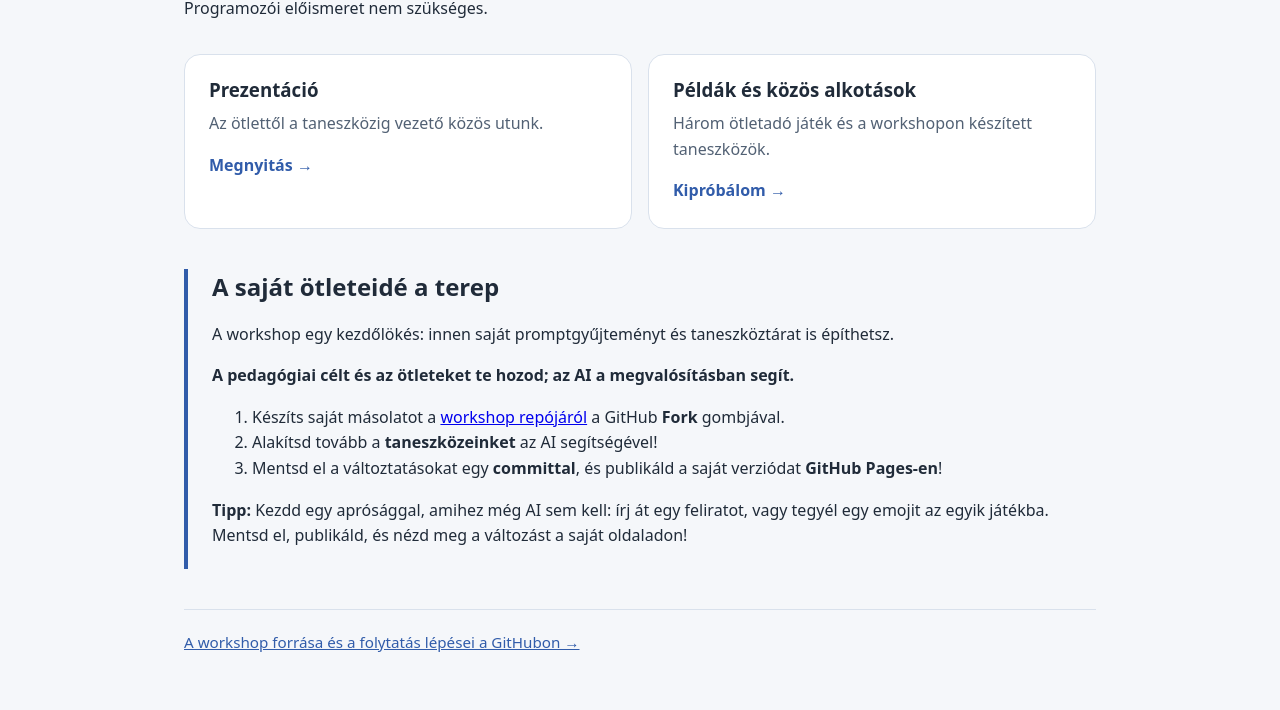
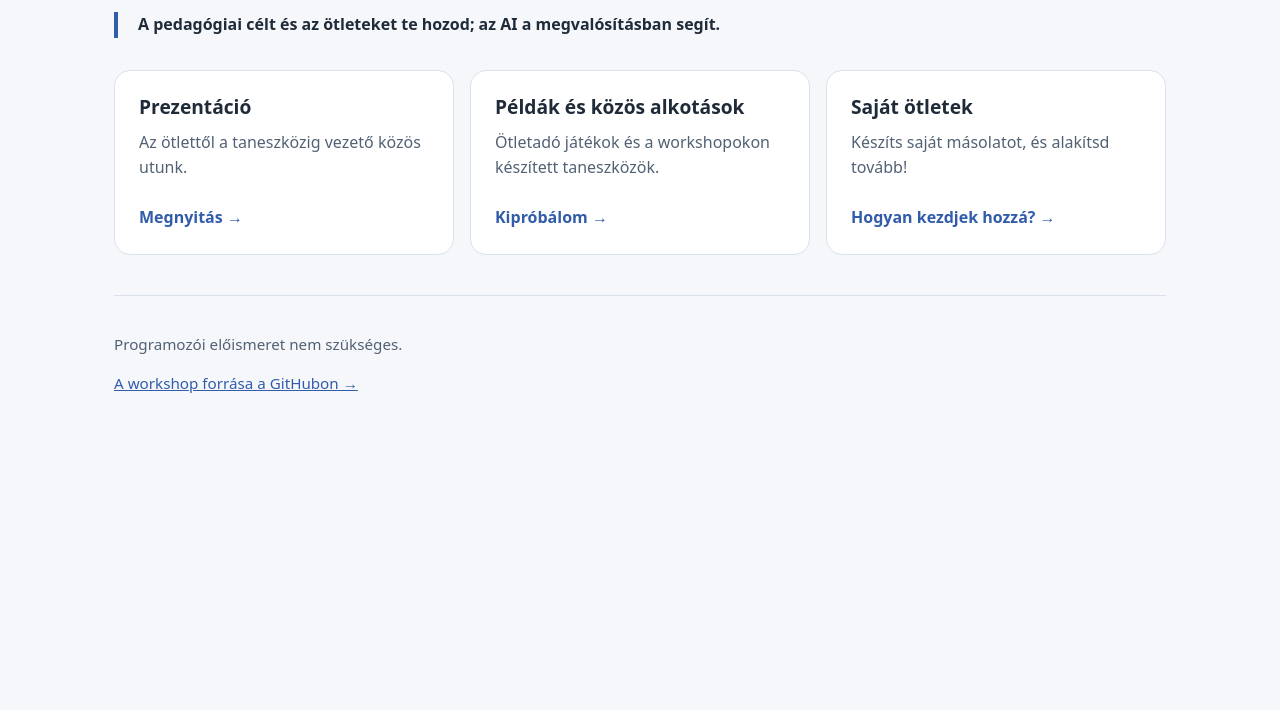
Before and after one commit to ezolmik/ai-taneszkoz-workshop, a plain HTML site: page index.html in a window 1280 px wide. Shown: the part 175-885 px from the top of the page. After the commit the page ends 800 px from the top, so only its background shows below. Drawn offline with Linux system fonts and the light colour scheme.

Commit message:
fix: index.html

```diff
--- a/index.html
+++ b/index.html
@@ -23,14 +23,13 @@
         }
 
         main {
-            max-width: 960px;
+            max-width: 1100px;
             margin: auto;
             padding: 56px 24px;
         }
 
         h1,
-        h2,
-        h3 {
+        h2 {
             line-height: 1.2;
         }
 
@@ -48,25 +47,21 @@
             font-size: 0.85rem;
         }
 
-        .subtitle {
-            font-size: 1.25rem;
+        .intro {
             color: #526174;
-            margin-top: 0;
-        }
-
-        .intro {
-            max-width: 720px;
         }
 
         .cards {
             display: grid;
-            grid-template-columns: repeat(2, minmax(0, 1fr));
+            grid-template-columns: repeat(3, minmax(0, 1fr));
             gap: 16px;
-            margin: 32px 0 40px;
+            margin: 32px 0;
         }
 
         .card {
-            display: block;
+            display: flex;
+            flex-direction: column;
+            min-width: 0;
             padding: 24px;
             background: white;
             color: inherit;
@@ -85,27 +80,27 @@
             outline-offset: 5px;
         }
 
-        .card h3 {
-            margin: 0 0 10px;
+        .card h2 {
+            margin: 0 0 12px;
+            font-size: 1.2rem;
         }
 
         .card p {
-            margin: 0 0 16px;
+            margin: 0 0 24px;
             color: #526174;
         }
 
         .go {
+            margin-top: auto;
             color: #315caa;
             font-weight: 650;
         }
 
-        .followup {
+        .mission {
+            margin: 32px 0;
+            padding-left: 20px;
             border-left: 4px solid #315caa;
-            padding: 4px 0 4px 24px;
-        }
-
-        .followup h2 {
-            margin-top: 0;
+            font-weight: 650;
         }
 
         footer {
@@ -119,7 +114,13 @@
             color: #315caa;
         }
 
-        @media (max-width: 600px) {
+        @media (max-width: 850px) {
+            .cards {
+                grid-template-columns: repeat(2, minmax(0, 1fr));
+            }
+        }
+
+        @media (max-width: 560px) {
             main {
                 padding: 32px 20px;
             }
@@ -136,61 +137,37 @@
         <header>
             <div class="eyebrow">Workshop · közös alkotás</div>
             <h1>Ötletből kattintható taneszköz</h1>
+        </header>
 
-            <div class="intro">
-                <p>Programozói előismeret nem szükséges.</p>
-            </div>
-        </header>
+        <p class="mission">
+            A pedagógiai célt és az ötleteket te hozod;
+            az AI a megvalósításban segít.
+        </p>
 
         <nav aria-label="A workshop anyagai" class="cards">
             <a class="card" href="prezentacio/index.html">
-                <h3>Prezentáció</h3>
+                <h2>Prezentáció</h2>
                 <p>Az ötlettől a taneszközig vezető közös utunk.</p>
                 <span class="go">Megnyitás →</span>
             </a>
 
             <a class="card" href="peldak/index.html">
-                <h3>Példák és közös alkotások</h3>
-                <p>
-                    Három ötletadó játék és a workshopon készített taneszközök.
-                </p>
+                <h2>Példák és közös alkotások</h2>
+                <p>Ötletadó játékok és a workshopokon készített taneszközök.</p>
                 <span class="go">Kipróbálom →</span>
             </a>
+
+            <a class="card" href="sajat-otletek/index.html">
+                <h2>Saját ötletek</h2>
+                <p>Készíts saját másolatot, és alakítsd tovább!</p>
+                <span class="go">Hogyan kezdjek hozzá? →</span>
+            </a>
         </nav>
-        <section class="followup" aria-labelledby="folytatas">
-            <h2 id="folytatas">A saját ötleteidé a terep</h2>
-            <p>
-                A workshop egy kezdőlökés: innen saját promptgyűjteményt
-                és taneszköztárat is építhetsz.
-            </p>
-            <p>
-                <strong>A pedagógiai célt és az ötleteket te hozod;
-                    az AI a megvalósításban segít.</strong>
-            </p>
-            <ol>
-                <li>
-                    Készíts saját másolatot a
-                    <a href="https://github.com/ezolmik/ai-taneszkoz-workshop">workshop repójáról</a>
-                    a GitHub <strong>Fork</strong> gombjával.
-                </li>
-                <li>
-                    Alakítsd tovább a <strong>taneszközeinket</strong> az AI segítségével!
-                </li>
-                <li>
-                    Mentsd el a változtatásokat egy <strong>committal</strong>,
-                    és publikáld a saját verziódat <strong>GitHub Pages-en</strong>!
-                </li>
-            </ol>
-            <p>
-                <strong>Tipp:</strong> Kezdd egy aprósággal, amihez még AI sem kell:
-                írj át egy feliratot, vagy tegyél egy emojit az egyik játékba.
-                Mentsd el, publikáld, és nézd meg a változást a saját oldaladon!
-            </p>
-        </section>
 
         <footer>
+            <p class="intro">Programozói előismeret nem szükséges.</p>
             <a href="https://github.com/ezolmik/ai-taneszkoz-workshop">
-                A workshop forrása és a folytatás lépései a GitHubon →
+                A workshop forrása a GitHubon →
             </a>
         </footer>
     </main>
```
Also changed, not shown: sajat-otletek/index.html (added).
